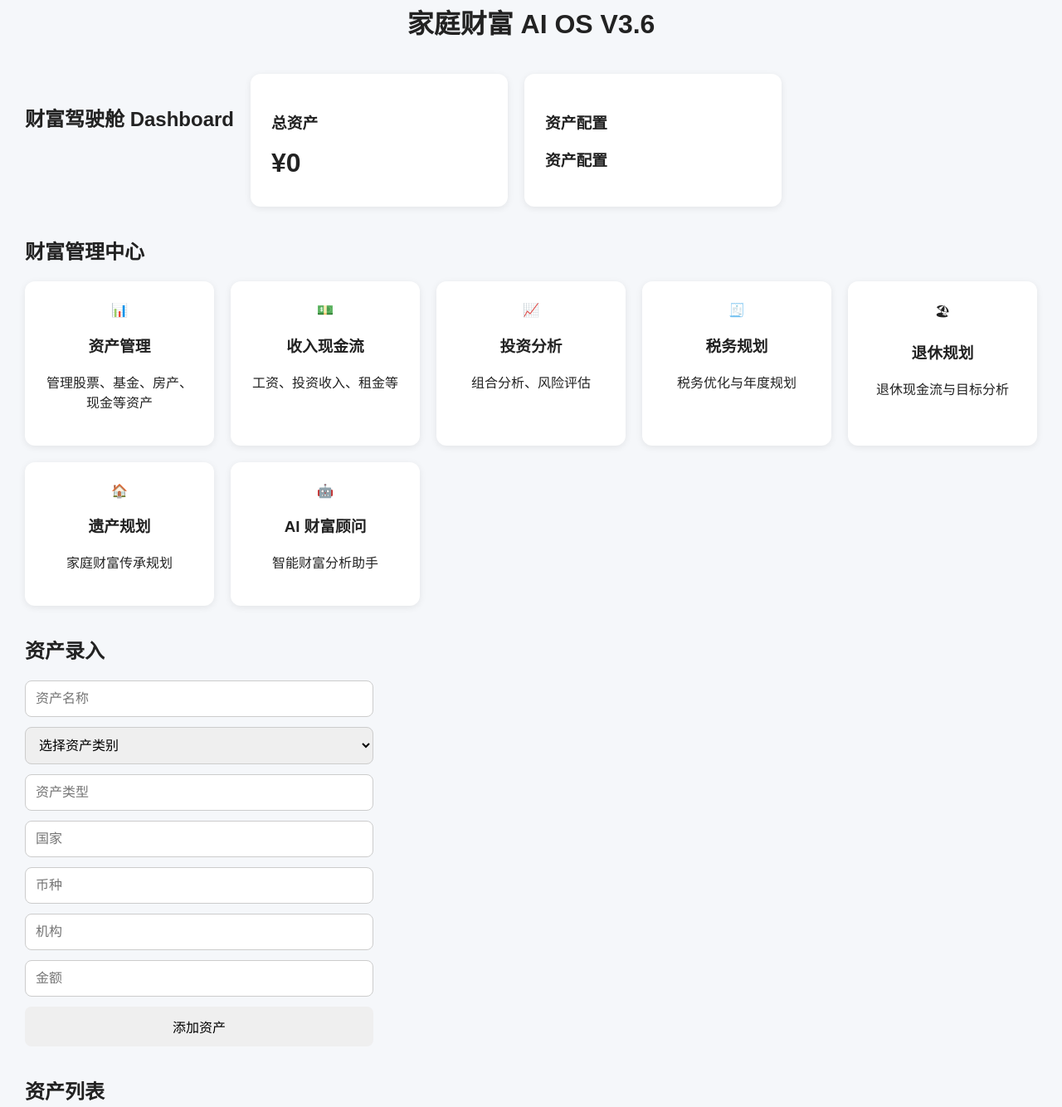
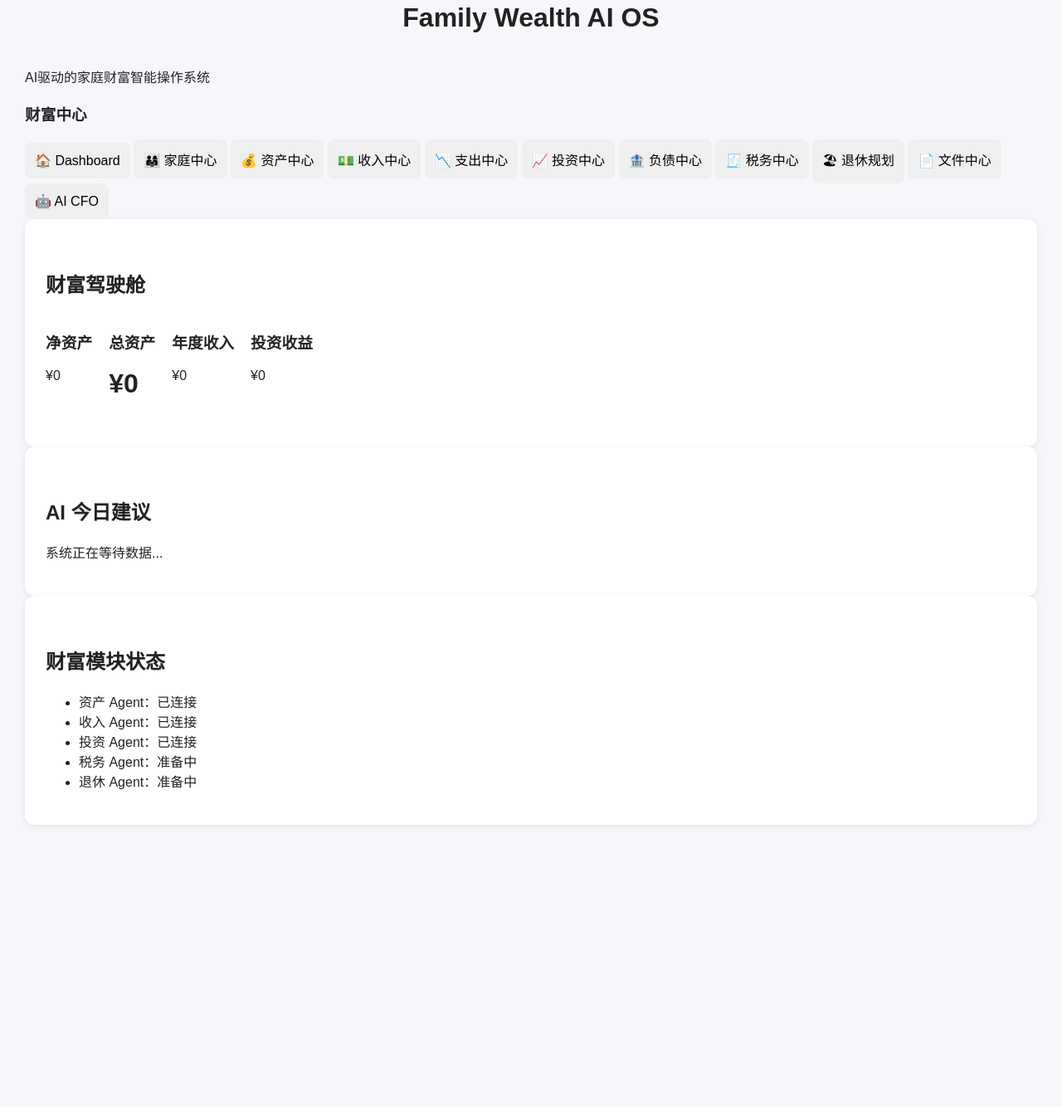
Before and after one commit to try102/-Family-Wealth-AI-V3, a plain HTML site: page index.html in a window 1280 px wide. Shown: the part 27-1361 px from the top of the page at 83% size. After the commit the page ends 1051 px from the top, so only its background shows below. Drawn offline with Linux system fonts and the light colour scheme.

Commit message:
Update title and header for Family Wealth AI OS

```diff
--- a/index.html
+++ b/index.html
@@ -10,7 +10,7 @@
 
 <title>
 
-Family Wealth AI OS V3.6
+Family Wealth AI OS
 
 </title>
 
@@ -20,189 +20,107 @@ Family Wealth AI OS V3.6
 
 <body>
 
+<header>
+
 <h1>
 
-家庭财富 AI OS V3.6
+Family Wealth AI OS
 
 </h1>
 
-<!-- 财富驾驶舱 -->
+<p>
 
-<section class="dashboard">
+AI驱动的家庭财富智能操作系统
+
+</p>
+
+</header>
+
+<div class="layout">
+
+<nav>
+
+<h3>财富中心</h3>
+
+<button>🏠 Dashboard</button>
+
+<button>👨‍👩‍👧 家庭中心</button>
+
+<button>💰 资产中心</button>
+
+<button>💵 收入中心</button>
+
+<button>📉 支出中心</button>
+
+<button>📈 投资中心</button>
+
+<button>🏦 负债中心</button>
+
+<button>🧾 税务中心</button>
+
+<button>🏖 退休规划</button>
+
+<button>📄 文件中心</button>
+
+<button>🤖 AI CFO</button>
+
+</nav>
+
+<main>
+
+<section class="card">
 
 <h2>
 
-财富驾驶舱 Dashboard
+财富驾驶舱
 
 </h2>
 
-<div class="card">
+<div class="dashboard">
 
-<h3>
+<div>
 
-总资产
+<h3>净资产</h3>
 
-</h3>
-
-<div id="totalAssets">
+<p id="netWorth">
 
 ¥0
-
-</div>
-
-</div>
-
-<div class="card">
-
-<h3>
-
-资产配置
-
-</h3>
-
-<div id="portfolio">
-
-暂无数据
-
-</div>
-
-</div>
-
-</section>
-
-<!-- 功能中心 -->
-
-<section>
-
-<h2>
-
-财富管理中心
-
-</h2>
-
-<div class="module-grid">
-
-<div class="module-card">
-
-📊
-
-<h3>
-
-资产管理
-
-</h3>
-
-<p>
-
-管理股票、基金、房产、现金等资产
 
 </p>
 
 </div>
 
-<div class="module-card">
+<div>
 
-💵
+<h3>总资产</h3>
 
-<h3>
+<p id="totalAssets">
 
-收入现金流
-
-</h3>
-
-<p>
-
-工资、投资收入、租金等
+¥0
 
 </p>
 
 </div>
 
-<div class="module-card">
+<div>
 
-📈
+<h3>年度收入</h3>
 
-<h3>
+<p id="annualIncome">
 
-投资分析
-
-</h3>
-
-<p>
-
-组合分析、风险评估
+¥0
 
 </p>
 
 </div>
 
-<div class="module-card">
+<div>
 
-🧾
+<h3>投资收益</h3>
 
-<h3>
+<p id="investmentReturn">
 
-税务规划
-
-</h3>
-
-<p>
-
-税务优化与年度规划
-
-</p>
-
-</div>
-
-<div class="module-card">
-
-🏖
-
-<h3>
-
-退休规划
-
-</h3>
-
-<p>
-
-退休现金流与目标分析
-
-</p>
-
-</div>
-
-<div class="module-card">
-
-🏠
-
-<h3>
-
-遗产规划
-
-</h3>
-
-<p>
-
-家庭财富传承规划
-
-</p>
-
-</div>
-
-<div class="module-card">
-
-🤖
-
-<h3>
-
-AI 财富顾问
-
-</h3>
-
-<p>
-
-智能财富分析助手
+¥0
 
 </p>
 
@@ -212,155 +130,49 @@ AI 财富顾问
 
 </section>
 
-<!-- 添加资产 -->
-
-<section>
+<section class="card">
 
 <h2>
 
-资产录入
+AI 今日建议
 
 </h2>
 
-<div class="asset-form">
+<p id="aiAdvice">
 
-<input
+系统正在等待数据...
 
-id="assetName"
-
-placeholder="资产名称"
-
->
-
-<select id="assetCategory">
-
-<option value="">
-
-选择资产类别
-
-</option>
-
-<option value="现金">
-
-现金
-
-</option>
-
-<option value="股票">
-
-股票
-
-</option>
-
-<option value="ETF">
-
-ETF
-
-</option>
-
-<option value="基金">
-
-基金
-
-</option>
-
-<option value="债券">
-
-债券
-
-</option>
-
-<option value="房产">
-
-房产
-
-</option>
-
-<option value="其他">
-
-其他
-
-</option>
-
-</select>
-
-<input
-
-id="assetType"
-
-placeholder="资产类型"
-
->
-
-<input
-
-id="assetCountry"
-
-placeholder="国家"
-
->
-
-<input
-
-id="assetCurrency"
-
-placeholder="币种"
-
->
-
-<input
-
-id="assetInstitution"
-
-placeholder="机构"
-
->
-
-<input
-
-id="assetAmount"
-
-type="number"
-
-placeholder="金额"
-
->
-
-<button onclick="addNewAsset()">
-
-添加资产
-
-</button>
-
-</div>
+</p>
 
 </section>
 
-<!-- 资产列表 -->
-
-<section>
+<section class="card">
 
 <h2>
 
-资产列表
+财富模块状态
 
 </h2>
 
-<div id="assetList">
+<ul>
 
-</div>
+<li>资产 Agent：已连接</li>
+
+<li>收入 Agent：已连接</li>
+
+<li>投资 Agent：已连接</li>
+
+<li>税务 Agent：准备中</li>
+
+<li>退休 Agent：准备中</li>
+
+</ul>
 
 </section>
 
-<script src="assets/assets.js"></script>
+</main>
 
-<script src="assets/portfolio.js"></script>
-
-<script src="agents/incomeAgent.js"></script>
-
-<script src="agents/taxAgent.js"></script>
-
-<script src="agents/retirementAgent.js"></script>
+</div>
 
 <script src="app.js"></script>
 
```
